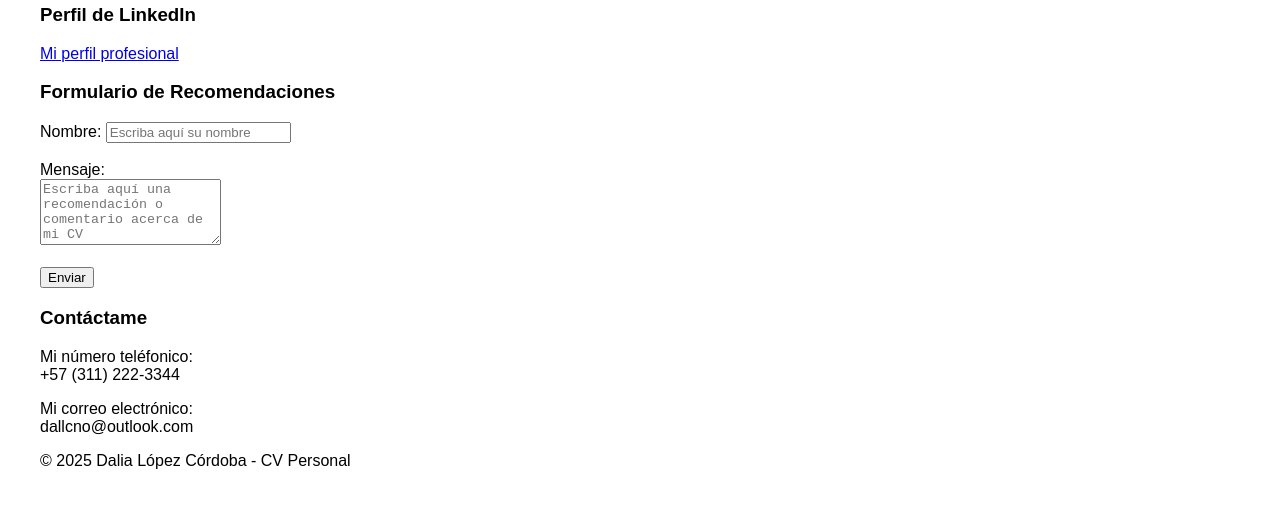
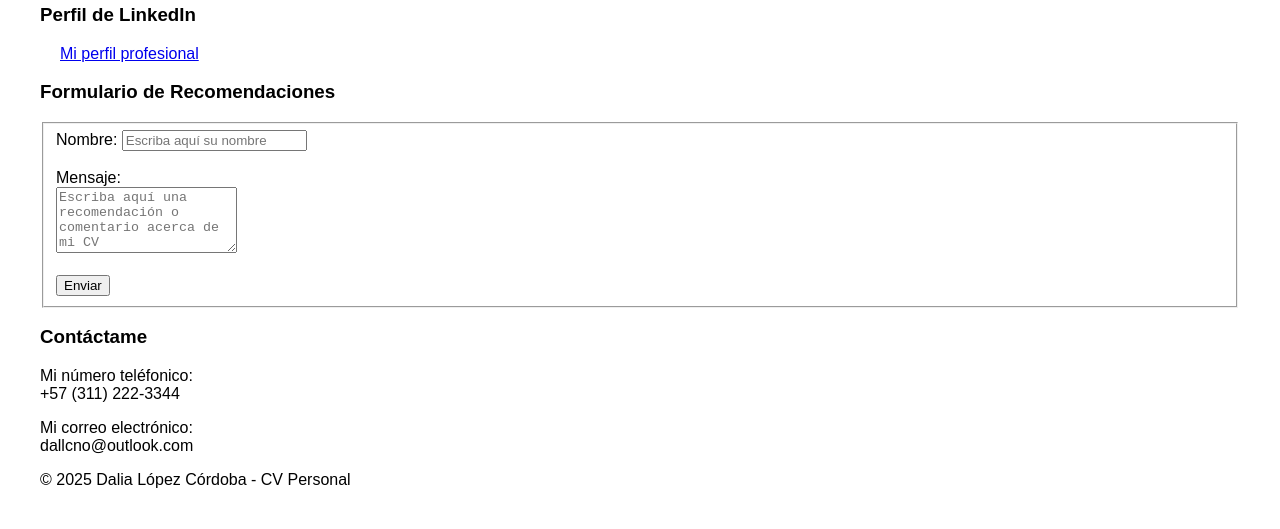
Before and after one commit to DaliaLopez/Laboratorio-2, a plain HTML site: page index.html in a window 1280 px wide. Shown: the part 680-1209 px from the top of the page. Drawn offline with Linux system fonts and the light colour scheme.

Commit message:
Esta es mi última actualización

```diff
--- a/index.html
+++ b/index.html
@@ -14,6 +14,9 @@
             padding: 15px;
             text-align: center;
             margin-bottom: 20px;
+        }
+        a {
+            margin: 20px;
         }
     </style>
 </head>
@@ -61,13 +64,15 @@
 
             <section id="formulario">
                 <h3>Formulario de Recomendaciones</h3>
-                    <form>
+                <fieldset>
+                <form>
                         <label for="nombre">Nombre:</label>
                         <input type="text" id="nombre" name="nombre" placeholder="Escriba aquí su nombre" required><br><br>
                         <label for="mensaje">Mensaje:</label><br>
                         <textarea id="mensaje" name="mensaje" rows="4" placeholder="Escriba aquí una recomendación o comentario acerca de mi CV" required></textarea><br><br>
                         <button type="submit">Enviar</button>
                     </form>
+                </fieldset>
             </section>
 
             <section id="contacto">
```
